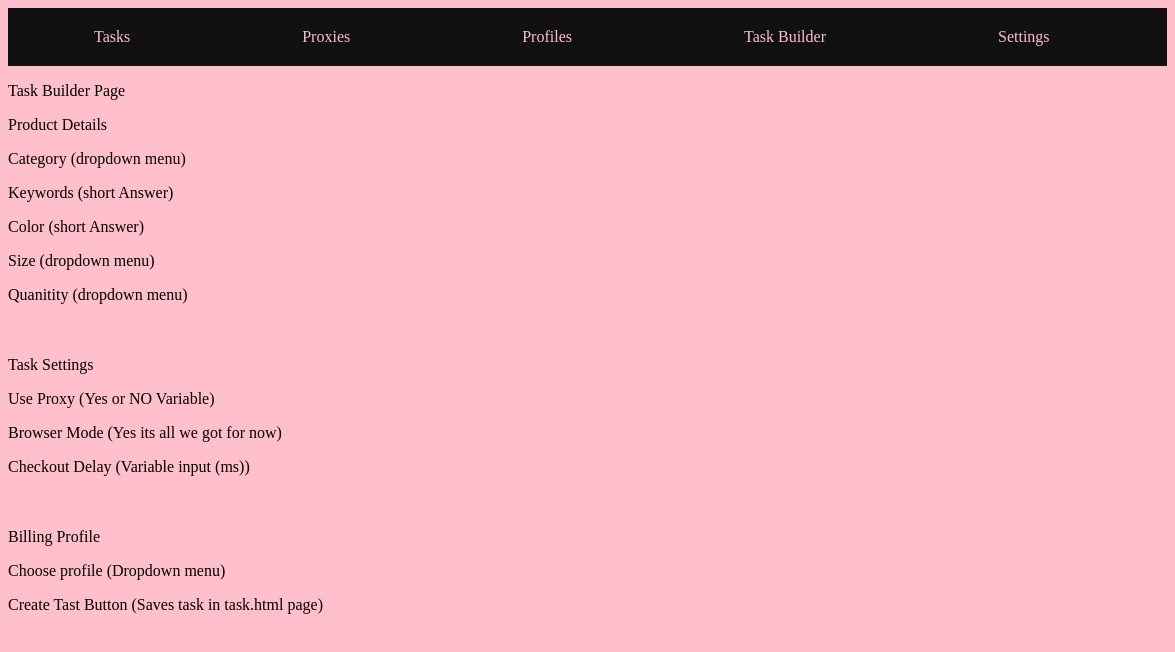
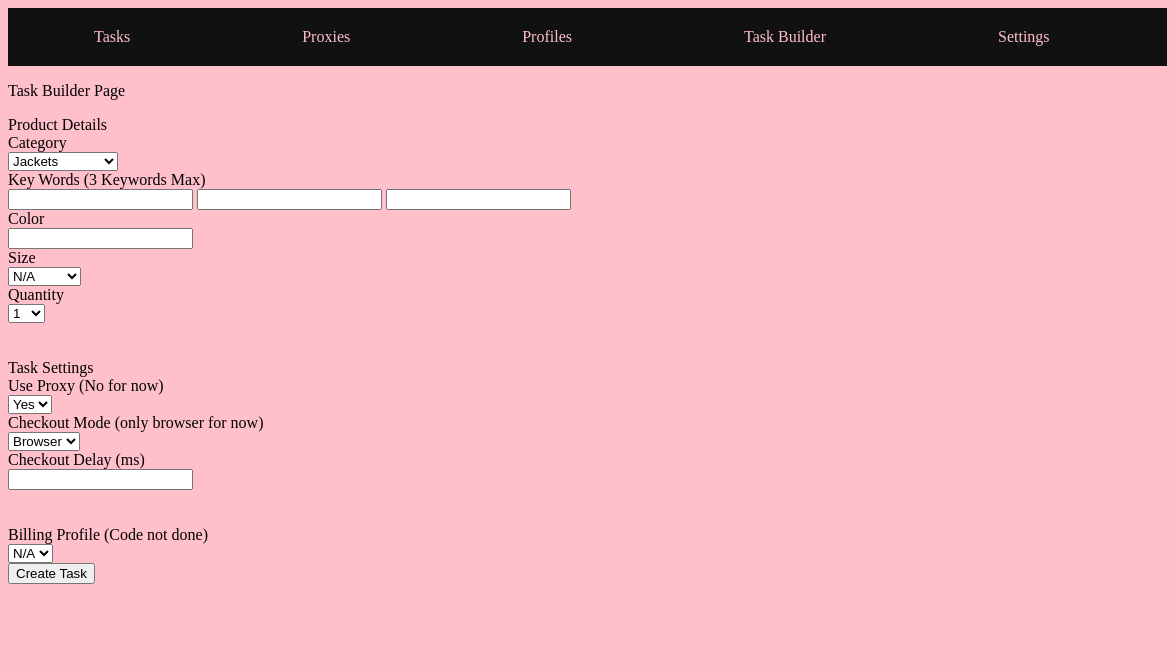
Before and after one commit to nichiluss/reservedsneakerbot, an Electron app: page taskbuilder.html in a window 1175 px wide. Drawn offline with Linux system fonts and the light colour scheme.

Commit message:
task builder page

```diff
--- a/taskbuilder.html
+++ b/taskbuilder.html
@@ -22,62 +22,133 @@ Task Builder Page
     Product Details
   </header>
 
-  <p>
-Category (dropdown menu)
+<form onsubmit="pdetails()">
+  <label>Category<br /></label>
+  <select name = 'Category' id='Category'>
+    <option value = "Jackets">Jackets</option>
+    <option value = 'Shirts'>Shirts</option>
+    <option value = 'Tops/Sweaters'>Tops/Sweaters</option>
+    <option value = 'Pants'>Pants</option>
+    <option value = 'Shorts'>Shorts</option>
+    <option value = 'Hats'>Hats</option>
+    <option value = 'Bags'>Bags</option>
+    <option value = 'Accessories'>Accessories</option>
+    <option value = 'Shoes'>Shoes</option>
+    <option value = 'Skate'>Skate</option>
+  </select>
+
+  <div class="group">
+    <label>Key Words (3 Keywords Max)<br /></label>
+    <input spellcheck="false" id="name" type="text" required>
+    <span class="highlight"></span>
+    <span class="bar"></span>
+    <input spellcheck="false" id="name" type="text" required>
+    <span class="highlight"></span>
+    <span class="bar"></span>
+    <input spellcheck="false" id="name" type="text" required>
+    <span class="highlight"></span>
+    <span class="bar"></span>
+  </div>
+
+  <div class="group">
+    <label>Color<br /></label>
+    <input spellcheck="false" id="name" type="text" required>
+    <span class="highlight"></span>
+    <span class="bar"></span>
+  </div>
+
+  <label>Size<br /></label>
+  <select name = 'Size' id='Size'>
+    <option value = "N/A">N/A</option>
+    <option value = "Random">Random</option>
+    <option value = 'Small'>Small</option>
+    <option value = 'Medium'>Medium</option>
+    <option value = 'Large'>Large</option>
+    <option value = 'XLarge'>XLarge</option>
+    <option value = '3'>3</option>
+    <option value = '3.5'>3.5</option>
+    <option value = '4'>4</option>
+    <option value = '4.5'>4.5</option>
+    <option value = '5'>5</option>
+    <option value = '5.5'>5.5</option>
+    <option value = '6'>6</option>
+    <option value = '6.5'>6.5</option>
+    <option value = '7'>7</option>
+    <option value = '7.5'>7.5</option>
+    <option value = '8'>8</option>
+    <option value = '8.5'>8.5</option>
+    <option value = '9'>9</option>
+    <option value = '9.5'>9.5</option>
+    <option value = '10'>10</option>
+    <option value = '10.5'>10.5</option>
+    <option value = '11'>11</option>
+    <option value = '11.5'>11.5</option>
+    <option value = '12'>12</option>
+    <option value = '12.5'>12.5</option>
+    <option value = '13'>13</option>
+    <option value = '13.5'>13.5</option>
+    <option value = '14'>14</option>
+    <option value = '14.5'>14.5</option>
+    <option value = '15'>15</option>
+    <option value = '15.5'>15.5</option>
+    <option value = '16'>16</option>
+    <option value = '16.5'>16.5</option>
+  </select>
+
+  <label><br />Quantity<br /></label>
+  <select name = 'Quantity' id='Quantity'>
+    <option value = "1">1</option>
+    <option value = '2'>2</option>
+    <option value = '3'>3</option>
+    <option value = '4'>4</option>
+    <option value = '5'>5</option>
+    <option value = '6'>6</option>
+    <option value = '7'>7</option>
+    <option value = '8'>8</option>
+    <option value = '9'>9</option>
+    <option value = '10'>10</option>
+  </select>
   <br />
-  </p>
+</form>
 
-  <p>
-Keywords (short Answer)
-<br />
-  </p>
-
-  <p>
-Color (short Answer)
-<br />
-  </p>
-
-  <p>
-Size (dropdown menu)
-<br />
-  </p>
-
-  <p>
-Quanitity (dropdown menu)
+<header>
 <br />
 <br />
-<br />
-  </p>
-
-<header>
 Task Settings
 </header>
 
-<p>
-Use Proxy (Yes or NO Variable)
-</p>
-<p>
-Browser Mode (Yes its all we got for now)
-</p>
+<form onsubmit="tsettings()">
+  <label>Use Proxy (No for now)<br /></label>
+  <select name = 'ynproxy' id='ynproxy'>
+    <option value = "Yes">Yes</option>
+    <option value = "No">No</option>
+  </select>
 
-<p>
-Checkout Delay (Variable input (ms))
+  <br />
+  <label>Checkout Mode (only browser for now)<br /></label>
+  <select name = 'ynproxy' id='ynproxy'>
+    <option value = "Browser">Browser</option>
+    <option value = "Request">Request</option>
+  </select>
+
+  <div class="group">
+    <label>Checkout Delay (ms)<br /></label>
+    <input spellcheck="false" id="name" type="text" required>
+    <span class="highlight"></span>
+    <span class="bar"></span>
+  </div>
+
+</form>
 <br />
 <br />
+<form onsubmit="bprofilechoice()">
+  <label>Billing Profile (Code not done)<br /></label>
+  <select name = 'ynproxy' id='ynproxy'>
+    <option value = "N/A">N/A</option>
+  </select>
 <br />
-</p>
-
-
-<header>
-Billing Profile
-</header>
-
-<p>
-Choose profile (Dropdown menu)
-<br />
-</p>
-
-<p>Create Tast Button (Saves task in task.html page)</p>
+  <input type="submit" value="Create Task">
+</form>
 
   </body>
 </html>
```
Lines whose indentation alone changed are shown as unchanged.
